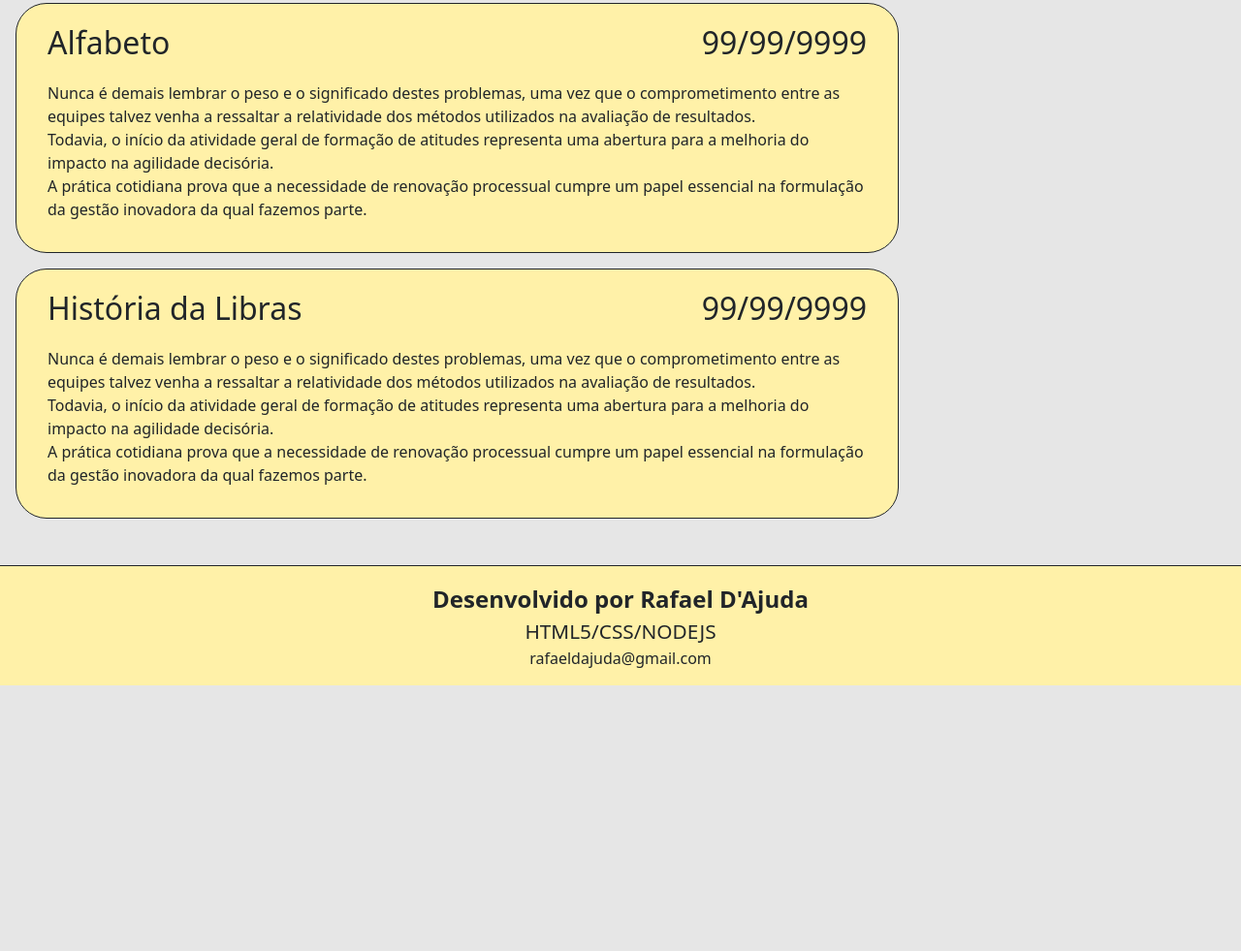
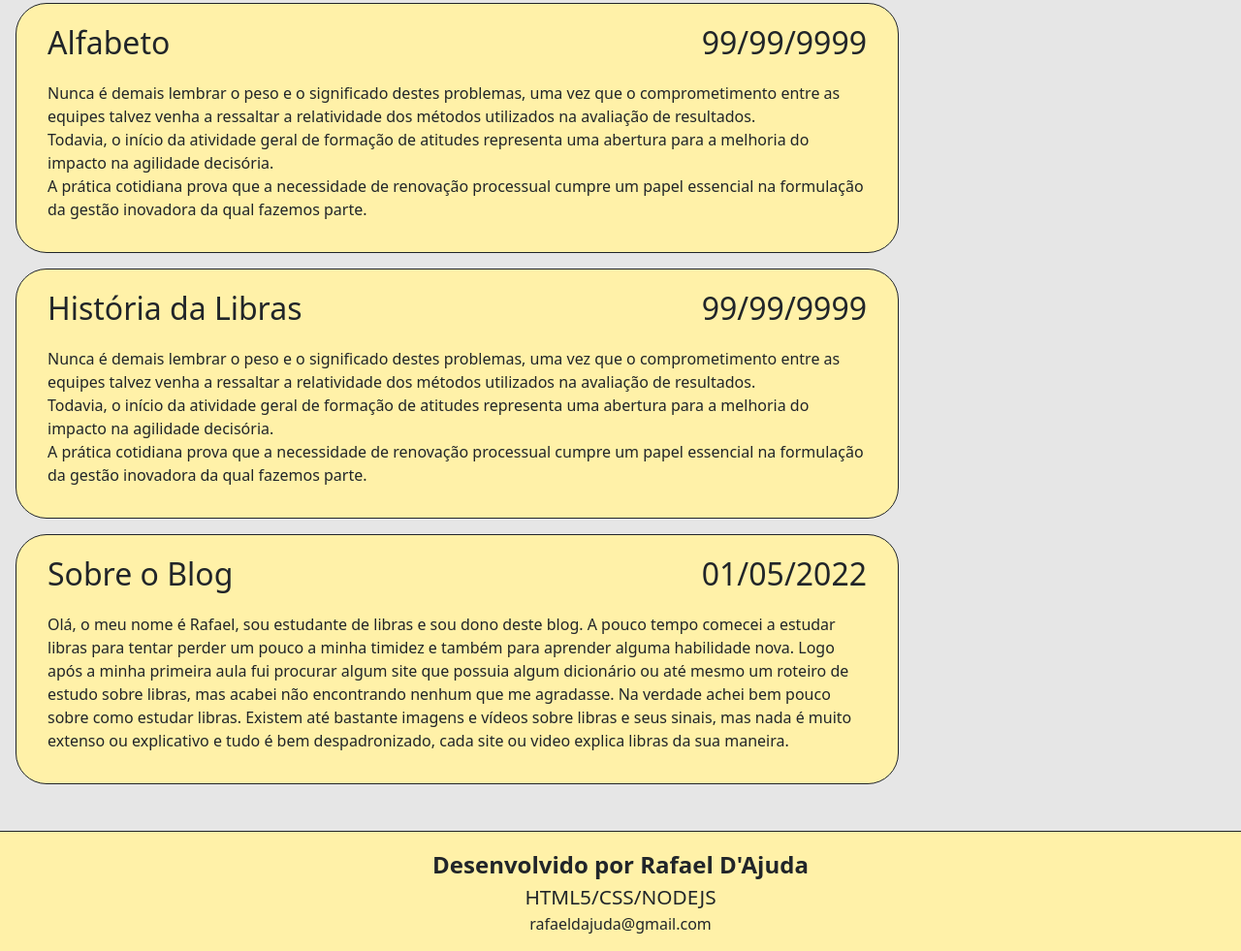
Before and after one commit to rafaeldajuda/blog-libras, a website: page index.html in a window 1280 px wide. Shown: the part 759-1740 px from the top of the page at 97% size. Before the commit the page ends 1466 px from the top, so only its background shows below. Drawn offline with Linux system fonts and the light colour scheme.

Commit message:
add script loadPostHome

```diff
--- a/app/static/js/loadPost.js
+++ b/app/static/js/loadPost.js
@@ -4,8 +4,10 @@ let idPost = params.get('post');
 
 const post = JSON.parse(`{
     "post": {
+        "id": 1,
         "title": "Sobre o Blog",
         "date": "01/05/2022",
+        "resume": "Olá, o meu nome é Rafael, sou estudante de libras e sou dono deste blog. A pouco tempo comecei a estudar libras para tentar perder um pouco a minha timidez e também para aprender alguma habilidade nova. Logo após a minha primeira aula fui procurar algum site que possuia algum dicionário ou até mesmo um roteiro de estudo sobre libras, mas acabei não encontrando nenhum que me agradasse. Na verdade achei bem pouco sobre como estudar libras. Existem até bastante imagens e vídeos sobre libras e seus sinais, mas nada é muito extenso ou explicativo e tudo é bem despadronizado, cada site ou video explica libras da sua maneira. O objetivo desse blog é ser um ponto central de consulta de conteúdo sobre libras, enquanto vou aprendendo irei criar novos posts sobre os conteúdos. Dessa forma irei ter um local organizado e fácil para tirar alguma dúvida sobre libras.",
         "content": [
             {
                 "p": "Olá, o meu nome é Rafael, sou estudante de libras e sou dono deste blog."
@@ -36,7 +38,7 @@ const post = JSON.parse(`{
             "https://www.librasol.com.br/wp-content/uploads/2018/04/interprete-de-libras-640x480.jpg"
         ]
     }
-}`)
+}`);
 
 // BLOG POST
 let blogPost = document.querySelector('#blog-post');
--- /dev/null
+++ b/app/static/js/loadPostHome.js
@@ -0,0 +1,157 @@
+const post = JSON.parse(`[{
+    "post": {
+        "id": 1,
+        "title": "Sobre o Blog",
+        "date": "01/05/2022",
+        "resume": "Olá, o meu nome é Rafael, sou estudante de libras e sou dono deste blog. A pouco tempo comecei a estudar libras para tentar perder um pouco a minha timidez e também para aprender alguma habilidade nova. Logo após a minha primeira aula fui procurar algum site que possuia algum dicionário ou até mesmo um roteiro de estudo sobre libras, mas acabei não encontrando nenhum que me agradasse. Na verdade achei bem pouco sobre como estudar libras. Existem até bastante imagens e vídeos sobre libras e seus sinais, mas nada é muito extenso ou explicativo e tudo é bem despadronizado, cada site ou video explica libras da sua maneira."
+    }
+}]`);
+
+let homeBlogPost = document.querySelector('#home-blog-post');
+
+// POSTS
+createPosts(homeBlogPost, post);
+
+function createPosts(homeBlogPost, posts) {
+    posts.forEach(element => {
+        id = element.post.id;
+        title = element.post.title;
+        date = element.post.date;
+        resume = element.post.resume;
+        homeBlogPost.appendChild(itemPost(id, title, date, resume));
+    });
+}
+
+function itemPost(id, title, date, resume) {
+    let borderDiv = createBorderDiv();
+    let containerDiv = createContainerDiv();
+
+    let rowDivHead = createRowDiv();
+    let titleDiv = createTitleDiv();
+    let pTitle = createPTitle();
+    let linkPost = createLinkPost(id, title);
+    let dateDiv = createDateDiv();
+    let pDate = createPDate(date);
+
+    let rowContentDiv = createRowDiv();
+    let contentDiv = createContentDiv();
+    let pContent = createPContent(resume);
+
+    ///////////////////////////////////////////////////////////
+
+    borderDiv.appendChild(containerDiv);
+    containerDiv.appendChild(rowDivHead);
+    containerDiv.appendChild(rowContentDiv);
+
+    rowDivHead.appendChild(titleDiv);
+    titleDiv.appendChild(pTitle);
+    pTitle.appendChild(linkPost);
+    rowDivHead.appendChild(dateDiv);
+    dateDiv.appendChild(pDate);
+
+    rowContentDiv.appendChild(contentDiv);
+    contentDiv.appendChild(pContent);
+
+
+
+    return borderDiv;
+}
+
+function createBorderDiv() {
+    let borderDiv = document.createElement('div');
+    borderDiv.classList.add('border-r-2');
+    borderDiv.classList.add('border');
+    borderDiv.classList.add('border-1');
+    borderDiv.classList.add('border-dark');
+    borderDiv.classList.add('margin-b-1');
+    borderDiv.classList.add('yellow-1');
+
+    return borderDiv;
+}
+
+function createContainerDiv() {
+    let containerDiv = document.createElement('div');
+    containerDiv.classList.add('container');
+    containerDiv.classList.add('padding-lr-2');
+    containerDiv.classList.add('padding-ub-1');
+
+    return containerDiv;
+}
+
+function createRowDiv() {
+    let rowDiv = document.createElement('div');
+    rowDiv.classList.add('row');
+    rowDiv.classList.add('justify-content-start');
+
+    return rowDiv;
+}
+
+function createTitleDiv() {
+    let titleDiv = document.createElement('div');
+    titleDiv.classList.add('col-8');
+    titleDiv.classList.add('div-title-menu-post');
+
+    return titleDiv;
+}
+
+function createPTitle() {
+    let p = document.createElement('p');
+    p.classList.add("p-size-2");
+    p.classList.add("p-title-menu-post");
+
+    return p;
+}
+
+function createLinkPost(id, title) {
+    let link = document.createElement('a');
+    link.textContent = title;
+    link.href = "/posts?post=" + id;
+
+    return link;
+}
+
+function createDateDiv() {
+    let dateDiv = document.createElement('div');
+    dateDiv.classList.add('col-4');
+    dateDiv.classList.add('div-date-menu-post');
+    dateDiv.classList.add('right-text');
+
+    return dateDiv;
+}
+
+function createPDate(date) {
+    let p = document.createElement('p');
+    p.classList.add("p-size-2");
+    p.classList.add("p-date-menu-post");
+    p.textContent = date;
+
+    return p;
+}
+
+function createContentDiv() {
+    let contentDiv = document.createElement('div');
+    contentDiv.classList.add('col-12');
+
+    return contentDiv;
+}
+
+function createPContent(resume) {
+    let p = document.createElement('p');
+    p.classList.add("p-size-1");
+    p.classList.add("p-content-menu-post");
+    p.textContent += resume;
+
+    return p;
+}
+
+//  DIV border-r-2 border border-1 border-dark margin-b-1 yellow-1
+//      DIV container padding-lr-2 padding-ub-1
+//          DIV row justify-content-start
+//              DIV col-8 div-title-menu-post
+//                  P p-size-2 p-title-menu-post
+//                      A href="/posts?post=id
+//              DIV col-4 div-date-menu-post right-text
+//                  P p-size-2 p-date-menu-post
+//          DIV row justify-content-start
+//              DIV col-12
+//                  P p-size-1 p-content-menu-post
--- a/index.html
+++ b/index.html
@@ -52,7 +52,7 @@
     <main>
 
         <!-- POSTS -->
-        <div class="home-post">
+        <div class="home-post" id="home-blog-post">
             <div class="border-r-2 border border-1 border-dark margin-b-1 yellow-1">
                 <div class="container padding-lr-2 padding-ub-1">
                     <div class="row justify-content-start">
@@ -161,6 +161,9 @@
         </div>
     </footer>
 
+    <!-- SCRIPTS -->
+    <script src="static/js/loadPostHome.js" ></script>
+
 </body>
 
 </html>
```
